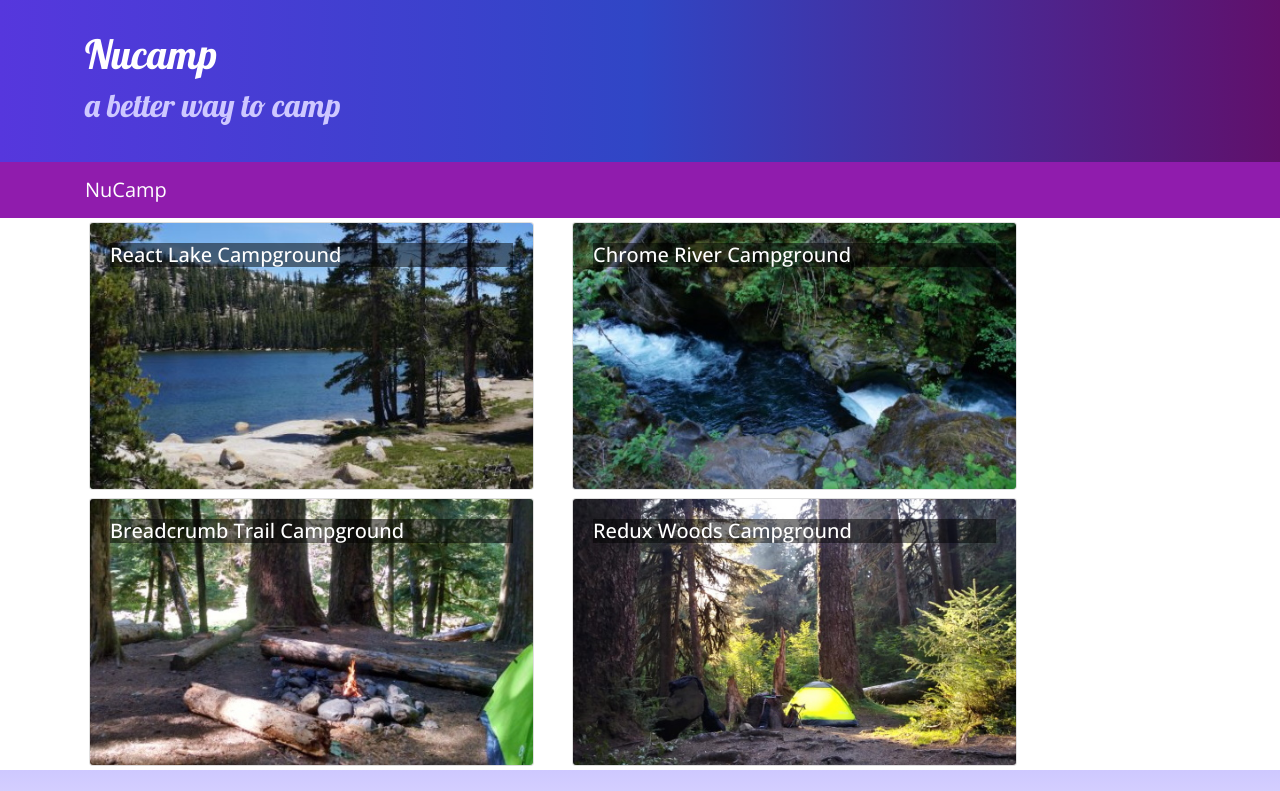
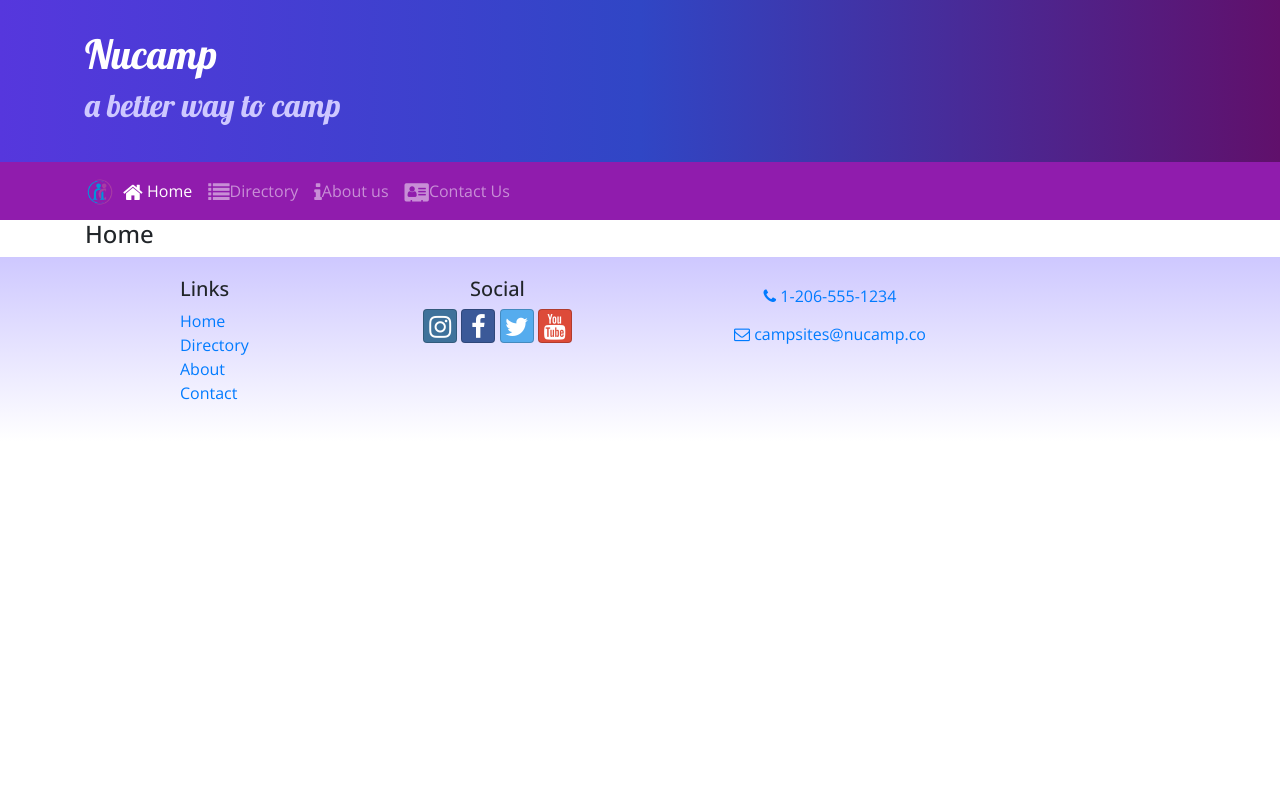
Before and after one commit to Miraragal/Campsite, a React (Create React App) app: page /home in a window 1280 px wide. Shown: the top 791 px of the page. Built offline with nearby package versions, Linux system fonts and the light colour scheme.

Commit message:
React Router

```diff
--- a/package.json
+++ b/package.json
@@ -11,6 +11,7 @@
     "font-awesome": "4.7.0",
     "react": "^16.13.1",
     "react-dom": "^16.13.1",
+    "react-router-dom": "4.2.2",
     "react-scripts": "3.4.1",
     "reactstrap": "5.0.0",
     "typeface-lobster": "^0.0.72",
--- a/src/App.js
+++ b/src/App.js
@@ -1,14 +1,17 @@
-import React, {Component} from 'react'; //import Components from React
+import React, { Component } from 'react'; //import Components from React
 import Main from './components/MainComponents'; // import Directory component
+import { BrowserRouter } from 'react-router-dom';
 import './App.css';
 
-class App extends Component{
+class App extends Component {
 
-  render (){
+  render() {
     return (
-      <div className="App">
-        <Main />
-      </div>
+      <BrowserRouter>
+        <div className="App">
+          <Main />
+        </div>
+      </BrowserRouter>
     );
   }
 }
--- a/src/components/DirectoryComponents.js
+++ b/src/components/DirectoryComponents.js
@@ -2,9 +2,9 @@
 import { Card, CardImg, CardImgOverlay, CardTitle } from 'reactstrap';
 
 
-function RenderDirectoryItem({ campsite, onClick }) {
+function RenderDirectoryItem({ campsite }) {
     return (
-        <Card onClick={() => onClick(campsite.id)}>
+        <Card>
             <CardImg witdth="100%" src={campsite.image} alt={campsite.name} />
             <CardImgOverlay>
                 <CardTitle>{campsite.name}</CardTitle>
@@ -18,7 +18,7 @@
     const directory = props.campsites.map(campsite => {
         return (
             <div key={campsite.id} className="col-md-5 m-1">
-                <RenderDirectoryItem campsite={campsite} onClick={props.onClick} />
+                <RenderDirectoryItem campsite={campsite} />
             </div>
         )
     })
--- a/src/components/FooterComponent.js
+++ b/src/components/FooterComponent.js
@@ -1,4 +1,5 @@
 import React from 'react';
+import { Link } from 'react-router-dom';
 
 function Footer(props){
     return(
@@ -8,10 +9,10 @@
                     <div className="col-4 col-sm-2 offset-1">
                         <h5>Links</h5>
                         <ul className="list-unstyled">
-                            <li><a href="#">Home</a></li>
-                            <li><a href="#">Directory</a></li>
-                            <li><a href="#">About</a></li>
-                            <li><a href="#">Contact</a></li>
+                            <li><Link to='/home'>Home</Link></li>
+                            <li><Link to='/directory'>Directory</Link></li>
+                            <li><Link to='/aboutus'>About</Link></li>
+                            <li><Link to='/concatus'>Contact</Link></li>
                         </ul>
                     </div>
                     <div className="col-6 col-sm-3 text-center">
--- a/src/components/HeaderComponent.js
+++ b/src/components/HeaderComponent.js
@@ -1,8 +1,24 @@
 import React, { Component } from 'react';
-import { Navbar, NavbarBrand, Jumbotron } from 'reactstrap';
+import { Nav, Navbar, NavbarBrand, NavbarToggler, Collapse, NaveItem, Jumbotron, NavItem } from 'reactstrap';
+import { NavLink } from 'react-router-dom';
+
+class Header extends Component {
+    constructor (props){
+        super(props);
+
+        this.toggleNav= this.toggleNav.bind(this); //event handler +  bind method JS
+        this.state={
+            isNavOpen:false
+        };
+    }
+
+    toggleNav (){
+        this.setState({
+            isNavOpen:!this.state.isNavOpen
+        })
+    }
 
 
-class Header extends Component {
 
     render() {
         return (
@@ -17,9 +33,35 @@
                         </div>
                     </div>
                 </Jumbotron>
-                <Navbar dark sticky="top">
+                <Navbar dark sticky="top" expand="md">
                     <div className="container">
-                        <NavbarBrand href="/">NuCamp</NavbarBrand>
+                        <NavbarBrand className="mr-auto" href="/"><img src="/assets/images/logo.png" height="30" width="30" alt="Nucamp logo"></img></NavbarBrand>
+                        <NavbarToggler onClick={this.toggleNav} />
+                        <Collapse isOpen={this.state.isNavOpen} navbar>
+                            <Nav navbar>
+                                <NavItem>
+                                    <NavLink className="nav-link" to="/home">
+                                        <i className="fa fa-home fa-lg" /> Home
+                                    </NavLink>
+                                </NavItem>
+                                <NavItem>
+                                    <NavLink className="nav-link" to='/directory'>
+                                        <i className="fa fa-list fa-lg" />Directory
+                                    </NavLink>
+                                </NavItem>
+                                <NavItem>
+                                    <NavLink className="nav-link" to="/aboutus">
+                                        <i className="fa fa-info fa-lg"/>About us
+                                    </NavLink>
+                                </NavItem>
+                                <NavItem>
+                                    <NavLink className="nav-link" to="/concactus">
+                                        <i className="fa fa-address-card fa-lg"/>Contact Us
+                                    </NavLink>
+                                </NavItem>
+                            </Nav>
+                        </Collapse>
+
                     </div>
                 </Navbar>
 
--- /dev/null
+++ b/src/components/HomeComponent.js
@@ -0,0 +1,11 @@
+import React from 'react';
+
+function Home(props){
+    return(
+        <div className="container">
+            <h4>Home</h4>
+        </div>
+    )
+}
+
+export default Home;
--- a/src/components/MainComponents.js
+++ b/src/components/MainComponents.js
@@ -1,31 +1,41 @@
-import React, {Component} from 'react'; //import Components from React
+import React, { Component } from 'react'; //import Components from React
 import Directory from './/DirectoryComponents'; // import Directory component
 import CampsiteInfo from './CampsiteInfoComponent';
 import Header from './HeaderComponent';
 import Footer from './FooterComponent'
-import {CAMPSITES} from '../shared/campsites';
+import Home from './HomeComponent';
+import { Switch, Route, Redirect } from 'react-router-dom';
+import { CAMPSITES } from '../shared/campsites';
 
 
-class Main extends Component{
-  constructor(props){
+class Main extends Component {
+  constructor(props) {
     super(props);
-    this.state={
+    this.state = {
       campsites: CAMPSITES,
-      selectedCampsites: null
+
     }
   }
 
-  onCampsiteSelect(campsiteId){
-    console.log('clicked')
-    this.setState({selectedCampsites:campsiteId})
-}
 
-  render (){
+
+  render() {
+
+    const HomePage = () => {
+      return (
+        <Home />
+      );
+    }
+
     return (
       <div>
         <Header />
-        <Directory campsites={this.state.campsites} onClick={campsiteId=> this.onCampsiteSelect(campsiteId)}/>
-        <CampsiteInfo campsite={this.state.campsites.filter(campsite=> campsite.id === this.state.selectedCampsites)[0]}/> {/* Call Campsite component */}
+
+        <Switch>
+          <Route path='/home' component={HomePage} />
+          <Route exact path='/directory' render={() => <Directory campsites={this.state.campsites} />} />
+          <Redirect to='/home' />
+        </Switch>
         <Footer />
       </div>
     )
```
Also changed, not shown: 1 other file (tests, documents, lock files or other folders).
